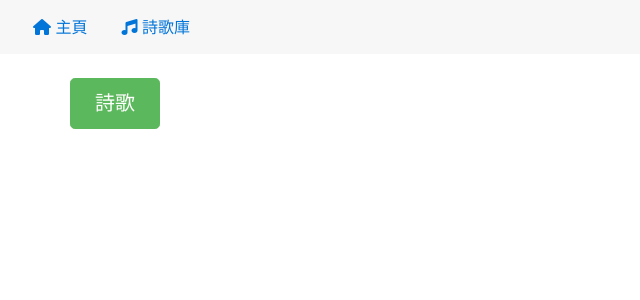
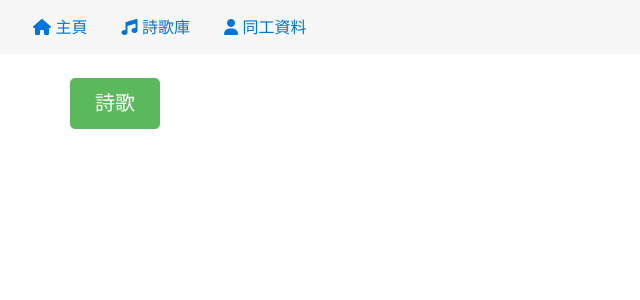
Before and after one commit to ericmjl/worship-manager, a Flask app: page / in a window 1280 px wide. Shown: the top 300 px of the page, without its empty margins (0-640 px from the left). Run offline with Flask 2, Linux system fonts and the light colour scheme; some libraries are stand-ins or nearby versions.

Commit message:
Added user icon to navigation

```diff
--- a/templates/master.html
+++ b/templates/master.html
@@ -31,6 +31,9 @@
                     <li role="presentation">
                         <a class="btn" href="/songs"><i class="fa fa-music" aria-hidden="true"></i> 詩歌庫</a>
                     </li>
+                    <li role="presentation">
+                        <a class="btn" href=""><i class="fa fa-user" aria-hidden="true"></i> 同工資料</a>
+                    </li>
                 </ul>
             </nav>
             <h1 class="text-muted">{% block page_title %}{% endblock %}</h1>
```
